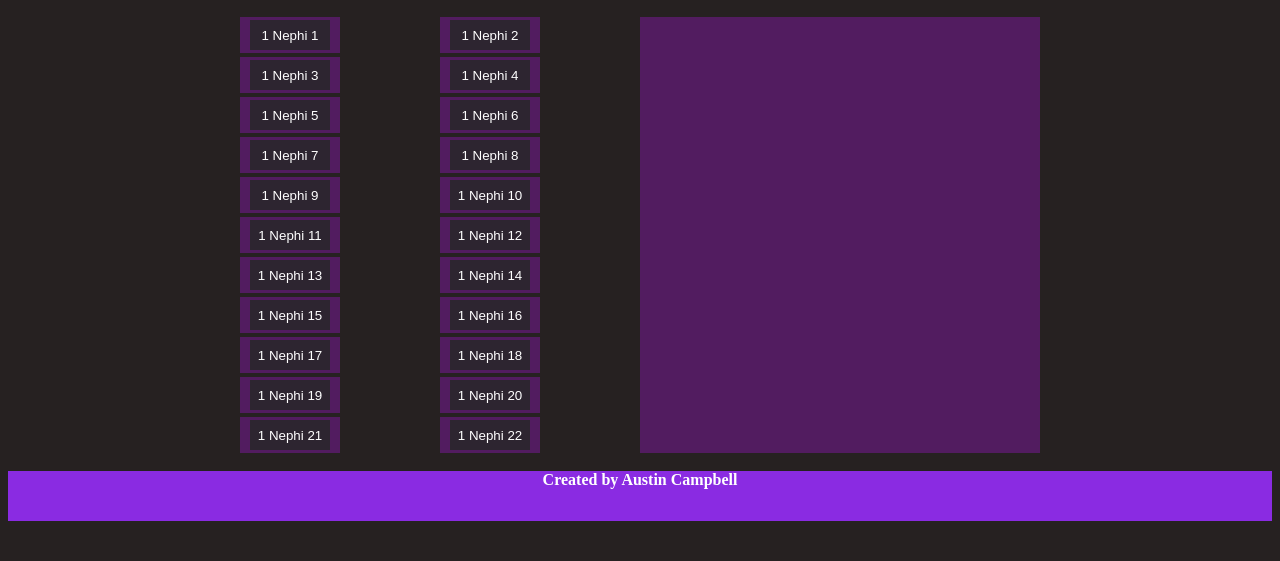
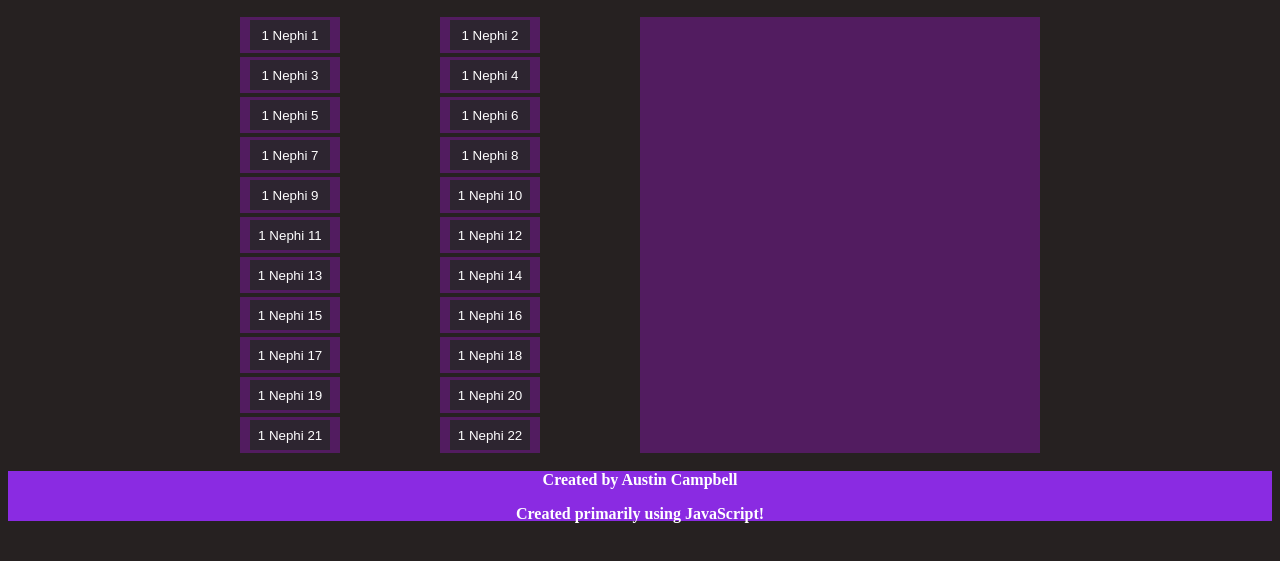
Before and after one commit to AustinCBYUi/cse121B, a plain HTML site: page project.html in a window 1280 px wide. Shown: the part 111-672 px from the top of the page. Drawn offline with Linux system fonts and the light colour scheme.

Commit message:
Adding to footer

```diff
--- a/project.html
+++ b/project.html
@@ -25,6 +25,7 @@
         <script src="scripts/final-script.js"></script>
         <div id="footstuff">
             <p id="foot">Created by Austin Campbell</p>
+            <p id="foot">Created primarily using JavaScript!</p>
         </div>
     </footer>
 </body>
```
